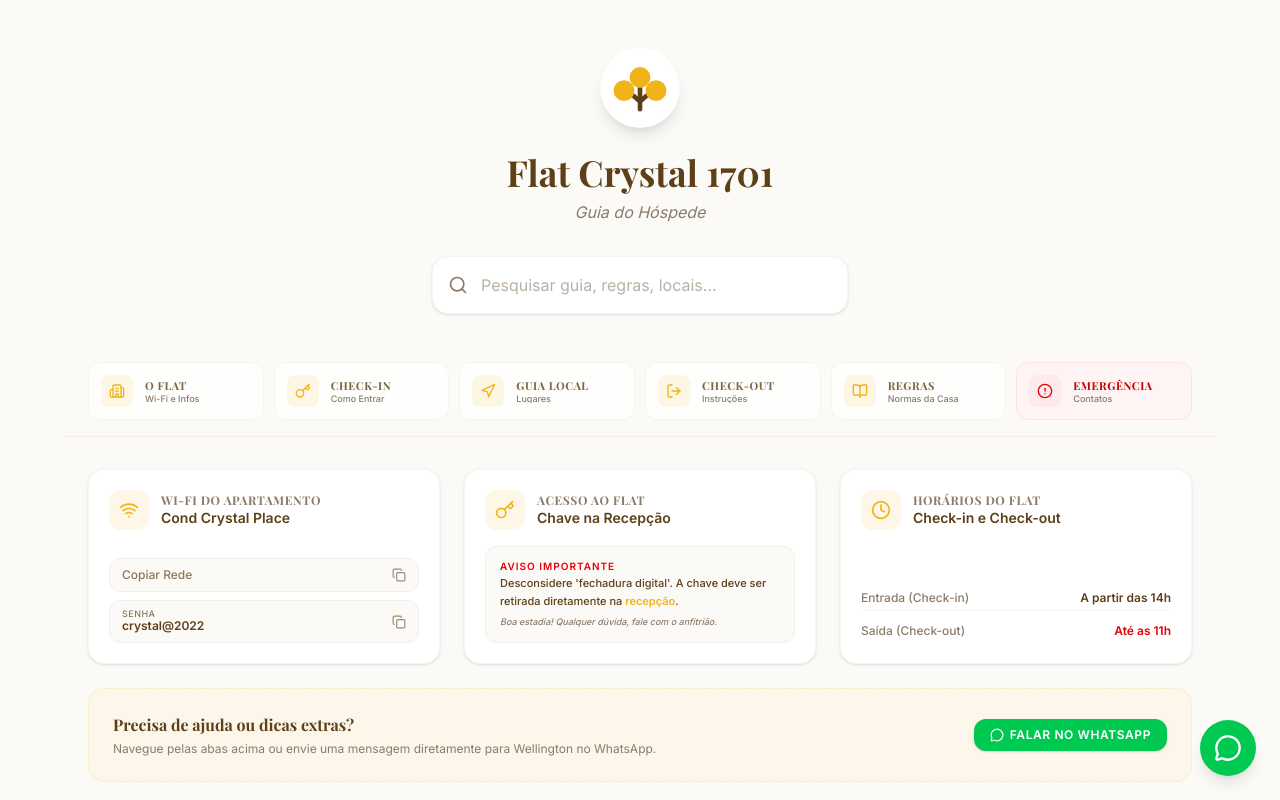
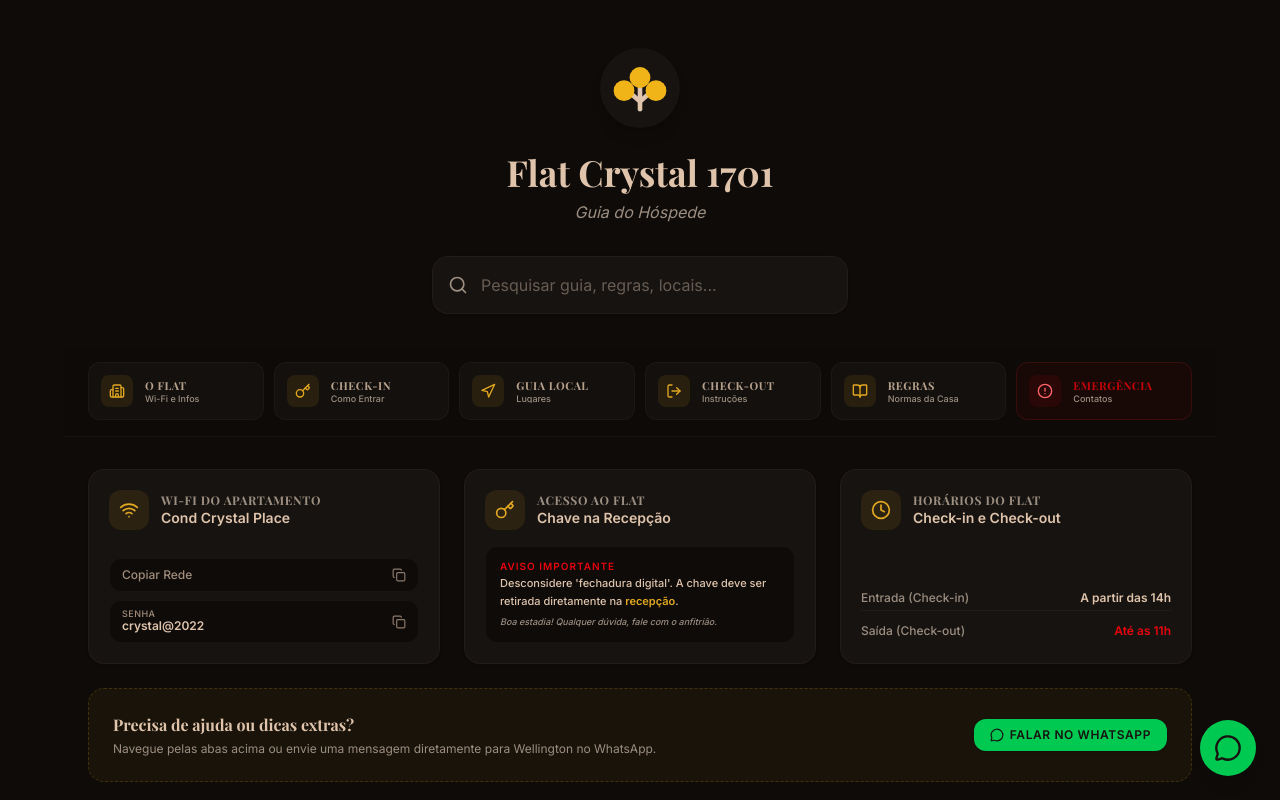
Before and after one commit to wellingtonrodovalho/Guia-digital-do-H-spede, a React (Vite) app: page / in a window 1280 px wide. Shown: the top 800 px of the page. Built offline with nearby package versions, Linux system fonts and the light colour scheme.

Commit message:
tema noturno

```diff
--- a/src/App.tsx
+++ b/src/App.tsx
@@ -67,7 +67,7 @@ type ViewState = 'home' | 'flat' | 'checkin' | 'guia' | 'checkout' | 'emergencia
 
 const Logo = ({ size = 60, className = "" }: { size?: number, className?: string }) => (
   <svg viewBox="0 0 512 512" width={size} height={size} className={className} xmlns="http://www.w3.org/2000/svg">
-    <g fill="none" stroke="#5d4017" strokeWidth="42" strokeLinecap="round">
+    <g fill="none" stroke="#dfc4ab" strokeWidth="42" strokeLinecap="round">
       <path d="M256 450 V200" />
       <path d="M256 380 L130 270" />
       <path d="M256 380 L382 270" />
@@ -412,7 +412,7 @@ export default function App() {
 
   if (loading) {
     return (
-      <div className="fixed inset-0 flex flex-col items-center justify-center bg-ipe-brown z-50">
+      <div className="fixed inset-0 flex flex-col items-center justify-center bg-ipe-bg z-50">
         <motion.div
           animate={{ scale: [0.95, 1.05, 0.95], opacity: [0.9, 1, 0.9] }}
           transition={{ repeat: Infinity, duration: 2 }}
@@ -504,7 +504,7 @@ export default function App() {
                       active
                         ? 'bg-white border-ipe-gold shadow-md shadow-ipe-gold/5 z-10'
                         : isEmergency
-                          ? 'bg-red-50/70 border-red-100 text-red-700 hover:bg-red-50'
+                          ? 'bg-red-950/20 border-red-900/30 text-red-400 hover:bg-red-950/30'
                           : 'bg-white/70 border-ipe-brown/5 hover:border-ipe-gold/20 hover:bg-white text-ipe-muted'
                     }`}
                   >
@@ -517,7 +517,7 @@ export default function App() {
                       active
                         ? 'bg-ipe-gold/10 text-ipe-gold'
                         : isEmergency
-                          ? 'bg-red-100/60 text-red-600'
+                          ? 'bg-red-950/40 text-red-400'
                           : 'bg-ipe-gold/10 text-ipe-gold'
                     }`}>
                       <item.icon size={16} />
@@ -654,7 +654,7 @@ export default function App() {
           {view === 'flat' && (
             <PageContainer key="flat" title="O Flat" onBack={() => setView('home')}>
               {/* Wi-Fi Section - Prominent */}
-              <div className="bg-ipe-brown text-white rounded-3xl p-8 mb-8 shadow-xl relative overflow-hidden">
+              <div className="bg-white text-ipe-text rounded-3xl p-8 mb-8 shadow-xl relative overflow-hidden border border-ipe-brown/10">
                 <div className="relative z-10">
                   <div className="flex items-center gap-3 mb-6">
                     <div className="p-2 bg-white/10 rounded-lg">
@@ -712,7 +712,7 @@ export default function App() {
                     <Sparkles size={18} className="text-ipe-gold" />
                     <h3 className="text-xs font-bold text-ipe-muted uppercase tracking-[3px]">Comodidades do Condomínio</h3>
                   </div>
-                  <div className="flex items-center gap-2 px-3 py-1 bg-green-50 text-green-600 rounded-full border border-green-100">
+                  <div className="flex items-center gap-2 px-3 py-1 bg-green-950/20 text-green-400 rounded-full border border-green-900/30">
                     <Clock size={12} strokeWidth={2.5} />
                     <span className="text-[9px] font-bold uppercase tracking-tight">Academia, Lavanderia e Mercadinho 24h</span>
                   </div>
@@ -739,7 +739,7 @@ export default function App() {
                 {/* Rules Section */}
                 <div className="px-2">
                   <div className="flex items-center gap-3 mb-8">
-                    <div className="w-10 h-10 bg-ipe-brown text-white rounded-xl flex items-center justify-center">
+                    <div className="w-10 h-10 bg-ipe-gold/10 text-ipe-gold rounded-xl flex items-center justify-center">
                       <ShieldCheck size={20} />
                     </div>
                     <h2 className="text-xl font-bold text-ipe-brown font-serif">Regras de Convivência</h2>
@@ -760,7 +760,7 @@ export default function App() {
                           <Check size={12} className="text-ipe-gold" />
                         </div>
                         <span className="text-ipe-text leading-relaxed text-sm">
-                          {rule.includes('220V') ? <span className="font-bold text-red-600">{rule}</span> : rule}
+                          {rule.includes('220V') ? <span className="font-bold text-red-400">{rule}</span> : rule}
                         </span>
                       </li>
                     ))}
@@ -826,7 +826,7 @@ export default function App() {
                         <p className="text-[10px] text-ipe-muted font-bold mt-1 uppercase tracking-widest opacity-60">Cafeteira Três Corações</p>
                       </div>
                     </div>
-                    <div className="px-3 py-1 bg-red-50 text-red-600 rounded-full border border-red-100 flex items-center gap-2 self-start md:self-center">
+                    <div className="px-3 py-1 bg-red-950/20 text-red-400 rounded-full border border-red-900/30 flex items-center gap-2 self-start md:self-center">
                       <Zap size={10} className="fill-current" />
                       <span className="text-[9px] font-bold uppercase tracking-tight">Tomada 220V</span>
                     </div>
@@ -875,16 +875,16 @@ export default function App() {
                 <div className="absolute top-0 left-0 right-0 h-1.5 bg-ipe-gold" />
 
                 <div className="flex flex-col md:flex-row gap-6 items-start md:items-center">
-                  <div className="p-4 bg-amber-50 text-ipe-gold rounded-2xl shrink-0 shadow-inner">
+                  <div className="p-4 bg-amber-950/30 text-ipe-gold rounded-2xl shrink-0 shadow-inner">
                     <Key size={32} className="animate-pulse" />
                   </div>
                   <div className="space-y-3">
-                    <div className="inline-flex items-center gap-1.5 px-3 py-1 rounded-full bg-red-50 text-red-600 border border-red-100 text-[10px] font-black uppercase tracking-wider">
+                    <div className="inline-flex items-center gap-1.5 px-3 py-1 rounded-full bg-red-950/30 text-red-400 border border-red-900/30 text-[10px] font-black uppercase tracking-wider">
                       ⚠️ Atenção / Atualização Importante
                     </div>
                     <h2 className="text-2xl font-serif font-bold text-ipe-brown">Retirada de Chaves na Recepção</h2>
                     <p className="text-sm text-ipe-text leading-relaxed font-medium">
-                      <span className="font-bold text-red-600">Aviso importante:</span> Onde lê-se "fechadura digital", por favor desconsidere, pois trocamos a fechadura recentemente. A chave física do apartamento deve ser retirada diretamente na <span className="font-bold text-ipe-gold">recepção</span> do condomínio.
+                      <span className="font-bold text-red-400">Aviso importante:</span> Onde lê-se "fechadura digital", por favor desconsidere, pois trocamos a fechadura recentemente. A chave física do apartamento deve ser retirada diretamente na <span className="font-bold text-ipe-gold">recepção</span> do condomínio.
                     </p>
                     <p className="text-sm text-ipe-brown font-bold">
                       Desejamos a você uma excelente estadia! ✨
@@ -929,7 +929,7 @@ export default function App() {
                 >
                   <div className="flex items-center justify-between">
                     <div className="flex items-center gap-2">
-                      <div className="p-2 bg-blue-50 text-blue-600 rounded-lg group-hover:bg-blue-100 transition-colors">
+                      <div className="p-2 bg-blue-950/30 text-blue-400 rounded-lg group-hover:bg-blue-900/40 transition-colors">
                         <MapPin size={18} />
                       </div>
                       <h3 className="font-bold text-ipe-brown text-sm uppercase tracking-wider">Como Chegar</h3>
@@ -940,7 +940,7 @@ export default function App() {
                     <p className="text-xs text-ipe-text font-medium leading-relaxed">
                       O condomínio <span className="font-bold">Crystal Place</span> possui excelente localização com segurança 24h. Clique aqui para abrir a rota no Google Maps.
                     </p>
-                    <p className="text-[10px] text-blue-600 font-bold mt-2 uppercase tracking-wider">Abrir no Maps →</p>
+                    <p className="text-[10px] text-blue-400 font-bold mt-2 uppercase tracking-wider">Abrir no Maps →</p>
                   </div>
                 </a>
               </div>
@@ -1038,28 +1038,28 @@ export default function App() {
 
                 <div className="bg-white rounded-2xl shadow-sm border border-ipe-brown/5 overflow-hidden">
                   <div className="flex items-center gap-4 p-5 border-b border-ipe-brown/5">
-                    <div className="p-2 bg-red-50 text-red-500 rounded-lg">
+                    <div className="p-2 bg-red-950/30 text-red-400 rounded-lg">
                       <CigaretteOff size={18} />
                     </div>
                     <p className="text-sm font-medium text-ipe-brown">Desligar Ar Condicionado e TV</p>
                   </div>
 
                   <div className="flex items-center gap-4 p-5 border-b border-ipe-brown/5">
-                    <div className="p-2 bg-green-50 text-green-500 rounded-lg">
+                    <div className="p-2 bg-green-950/30 text-green-400 rounded-lg">
                       <Trash2 size={18} />
                     </div>
                     <p className="text-sm font-medium text-ipe-brown">Retirar o lixo e descartar no hall</p>
                   </div>
 
                   <div className="flex items-center gap-4 p-5 border-b border-ipe-brown/5">
-                    <div className="p-2 bg-blue-50 text-blue-500 rounded-lg">
+                    <div className="p-2 bg-blue-950/30 text-blue-400 rounded-lg">
                       <LogOut size={18} />
                     </div>
                     <p className="text-sm font-medium text-ipe-brown">Deixar o cartão na recepção (térreo)</p>
                   </div>
 
                   <div className="flex items-center gap-4 p-5">
-                    <div className="p-2 bg-yellow-50 text-yellow-500 rounded-lg">
+                    <div className="p-2 bg-amber-950/30 text-amber-400 rounded-lg">
                       <Star size={18} />
                     </div>
                     <p className="text-sm font-medium text-ipe-brown">Verificar se esqueceu objetos (ex: carregadores)</p>
@@ -1092,15 +1092,15 @@ export default function App() {
             </PageContainer>
           )}
 
-          {view === 'emergencia' && (
+           {view === 'emergencia' && (
             <PageContainer key="emergencia" title="Emergência" onBack={() => setView('home')}>
               <div className="space-y-6">
                 {/* Top Alert */}
-                <div className="bg-red-50 border border-red-100 p-4 rounded-2xl flex gap-3 items-center">
-                  <div className="w-10 h-10 bg-white rounded-full flex items-center justify-center shrink-0 shadow-sm">
-                    <AlertCircle className="text-red-500" size={20} />
+                <div className="bg-red-950/20 border border-red-900/30 p-4 rounded-2xl flex gap-3 items-center">
+                  <div className="w-10 h-10 bg-white/10 rounded-full flex items-center justify-center shrink-0 shadow-sm">
+                    <AlertCircle className="text-red-400" size={20} />
                   </div>
-                  <p className="text-xs text-red-800 font-medium leading-relaxed">
+                  <p className="text-xs text-red-300 font-medium leading-relaxed">
                     Em caso de emergência, entre em contato imediatamente com os serviços competentes.
                   </p>
                 </div>
@@ -1111,13 +1111,13 @@ export default function App() {
                     <a
                       key={idx}
                       href={`tel:${contact.phone.replace(/\D/g, '')}`}
-                      className="bg-white p-4 rounded-2xl border border-ipe-brown/5 shadow-sm flex items-center justify-between group hover:border-red-200 transition-all"
+                      className="bg-white p-4 rounded-2xl border border-ipe-brown/5 shadow-sm flex items-center justify-between group hover:border-red-900/50 transition-all"
                     >
                       <div>
                         <h4 className="text-xs font-bold text-ipe-brown mb-1">{contact.name}</h4>
-                        <p className="text-sm font-bold text-red-600">{contact.phone}</p>
+                        <p className="text-sm font-bold text-red-400">{contact.phone}</p>
                       </div>
-                      <div className="p-2 bg-red-50 text-red-600 rounded-full group-hover:bg-red-600 group-hover:text-white transition-colors">
+                      <div className="p-2 bg-red-950/30 text-red-400 rounded-full group-hover:bg-red-600 group-hover:text-white transition-colors">
                         <Phone size={16} />
                       </div>
                     </a>
@@ -1202,7 +1202,7 @@ export default function App() {
                     ),
                     render: (rule: any, i: number) => (
                       <div key={i} className="bg-white p-4 rounded-xl border border-ipe-brown/5 mb-3 flex items-start gap-3">
-                        <div className="p-2 bg-blue-50 text-blue-600 rounded-lg shrink-0">
+                        <div className="p-2 bg-blue-950/30 text-blue-400 rounded-lg shrink-0">
                           <Info size={16} />
                         </div>
                         <div>
--- a/src/index.css
+++ b/src/index.css
@@ -5,11 +5,12 @@
   --font-sans: "Inter", ui-sans-serif, system-ui, sans-serif;
   --font-serif: "Playfair Display", serif;
 
-  --color-ipe-brown: #5d4017;
-  --color-ipe-gold: #f1b418;
-  --color-ipe-bg: #fcfaf7;
-  --color-ipe-text: #3d2b10;
-  --color-ipe-muted: #8c7b6a;
+  --color-ipe-brown: #dfc4ab;
+  --color-ipe-gold: #e2a822;
+  --color-ipe-bg: #0e0b09;
+  --color-ipe-text: #eae0d5;
+  --color-ipe-muted: #9c8e80;
+  --color-white: #171310;
 }
 
 body {
```
